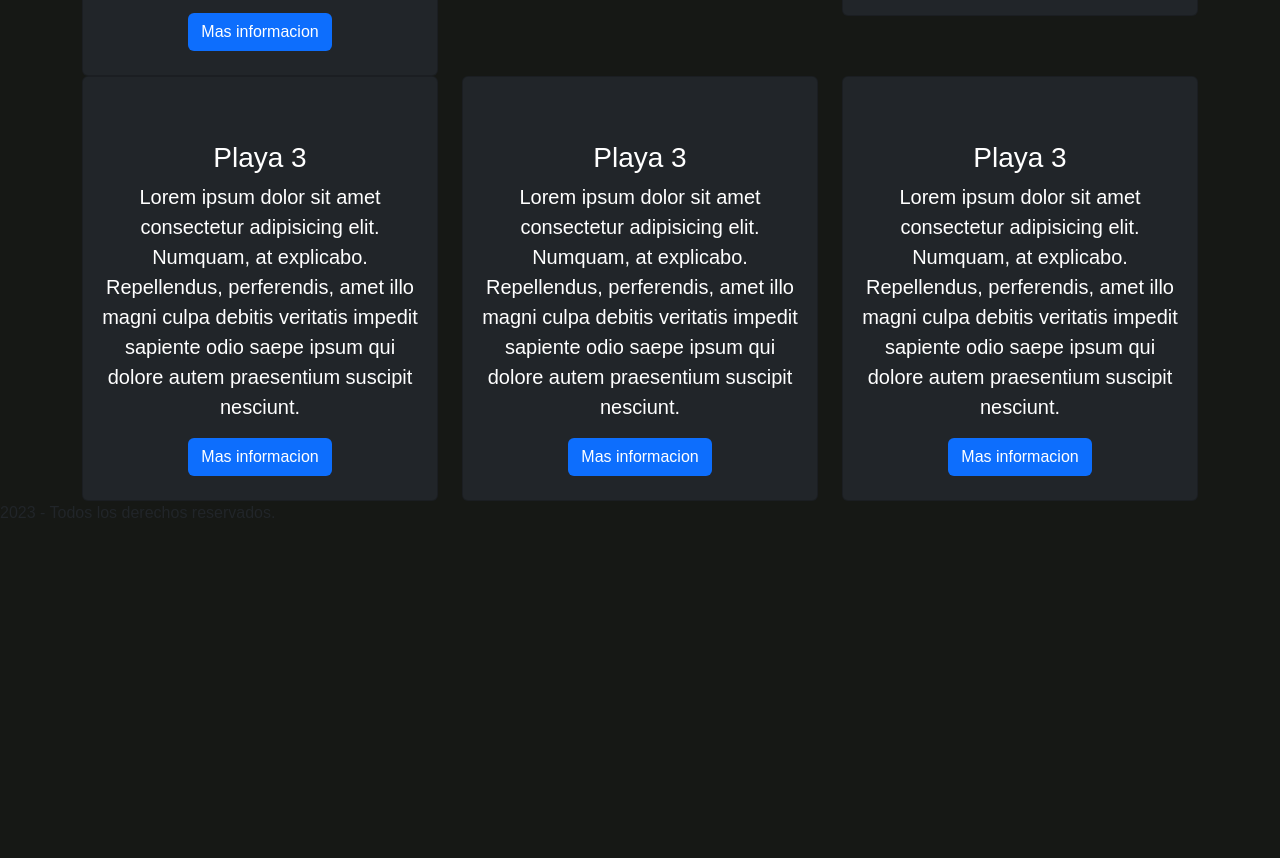
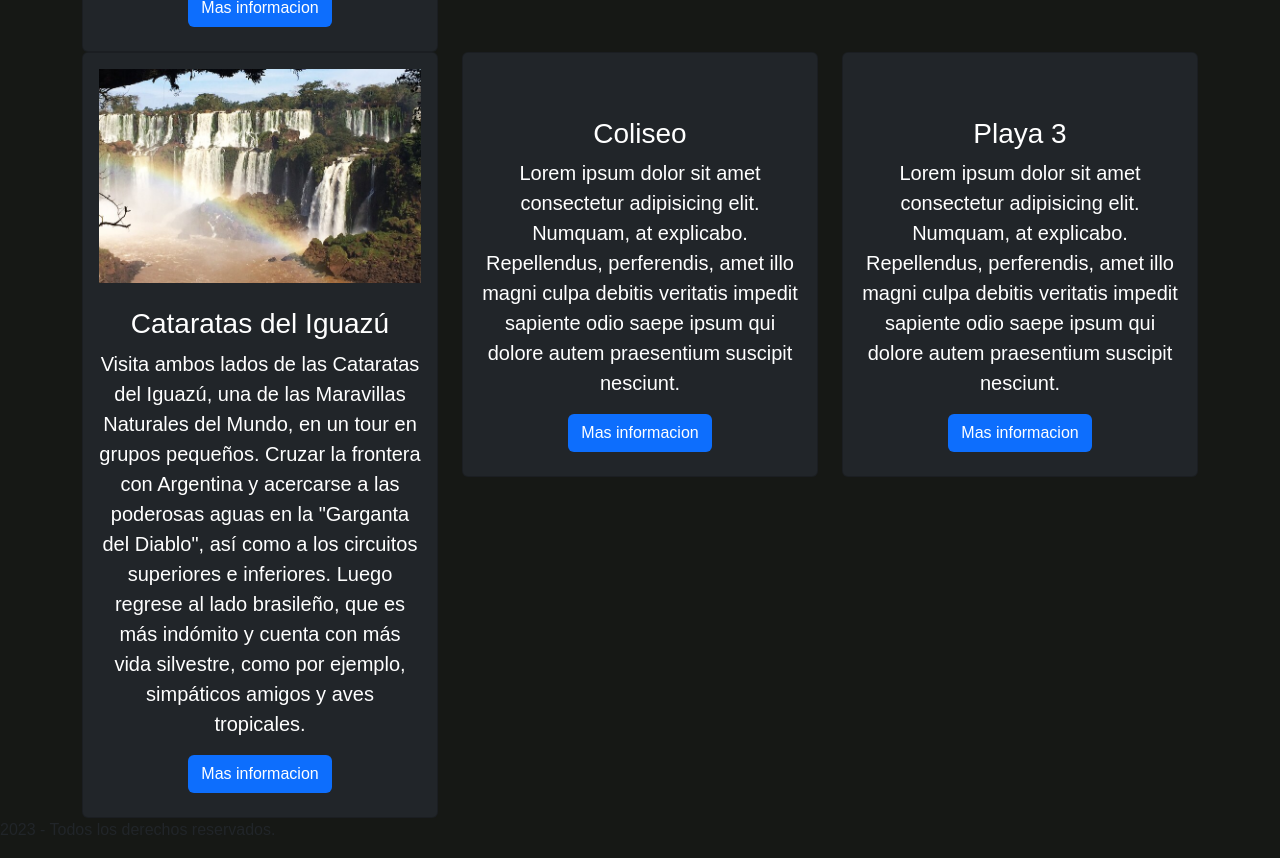
Before and after one commit to nachomenguez3012/PurosAromas, a plain HTML site: page views/products.html in a window 1280 px wide. Shown: the part 939-1797 px from the top of the page. Before the commit the page ends 1480 px from the top, so only its background shows below. Drawn offline with nearby package versions, Linux system fonts and the light colour scheme.

Commit message:
curto producto

```diff
--- a/views/products.html
+++ b/views/products.html
@@ -61,10 +61,8 @@
                 <div class="row">
                     <div class="col-md-12">
                         <div class="section-header text-center text-white pb-5">
-                            <h2>Ventas de tours</h2>
-                            <p>Lorem ipsum dolor sit amet consectetur adipisicing elit. <br> Numquam fuga quos odio
-                                voluptas
-                                dolores! Iure fugiat.</p>
+                            <h2>Ventas de tours por todo el Mundo</h2>
+                            <p>Venta de excursiones y paseos para la familia, parejas y amigos.</p>
                         </div>
                     </div>
                 </div>
@@ -131,14 +129,16 @@
                         <div class=" card text-light text-center bg-dark pb-2">
                             <div class="card-body text-white">
                                 <div class="img-area mb-4">
-                                    <img src="../image/" class="img-fluid" alt="">
+                                    <img src="../image/Cataratas.jpg" class="img-fluid" alt="">
                                 </div>
-                                <h3>Playa 3</h3>
-                                <p class="lead">Lorem ipsum dolor sit amet consectetur adipisicing elit. Numquam, at
-                                    explicabo.
-                                    Repellendus, perferendis, amet illo magni culpa debitis veritatis impedit sapiente
-                                    odio
-                                    saepe ipsum qui dolore autem praesentium suscipit nesciunt.</p>
+                                <h3>Cataratas del Iguazú</h3>
+                                <p class="lead">Visita ambos lados de las Cataratas del Iguazú, una de las Maravillas
+                                    Naturales del Mundo, en un tour en grupos pequeños. Cruzar la frontera con Argentina
+                                    y acercarse a las poderosas aguas en la "Garganta del Diablo", así como a los
+                                    circuitos superiores e inferiores. Luego regrese al lado brasileño, que es más
+                                    indómito y cuenta con más vida silvestre, como por ejemplo, simpáticos amigos y aves
+                                    tropicales.
+                                </p>
                                 <button class="btn bg-primary text-white">Mas informacion</button>
                             </div>
                         </div>
@@ -149,7 +149,7 @@
                                 <div class="img-area mb-4">
                                     <img src="../image/" class="img-fluid" alt="">
                                 </div>
-                                <h3>Playa 3</h3>
+                                <h3>Coliseo</h3>
                                 <p class="lead">Lorem ipsum dolor sit amet consectetur adipisicing elit. Numquam, at
                                     explicabo.
                                     Repellendus, perferendis, amet illo magni culpa debitis veritatis impedit sapiente
```
Also changed, not shown: image/Cataratas.jpg (added).
